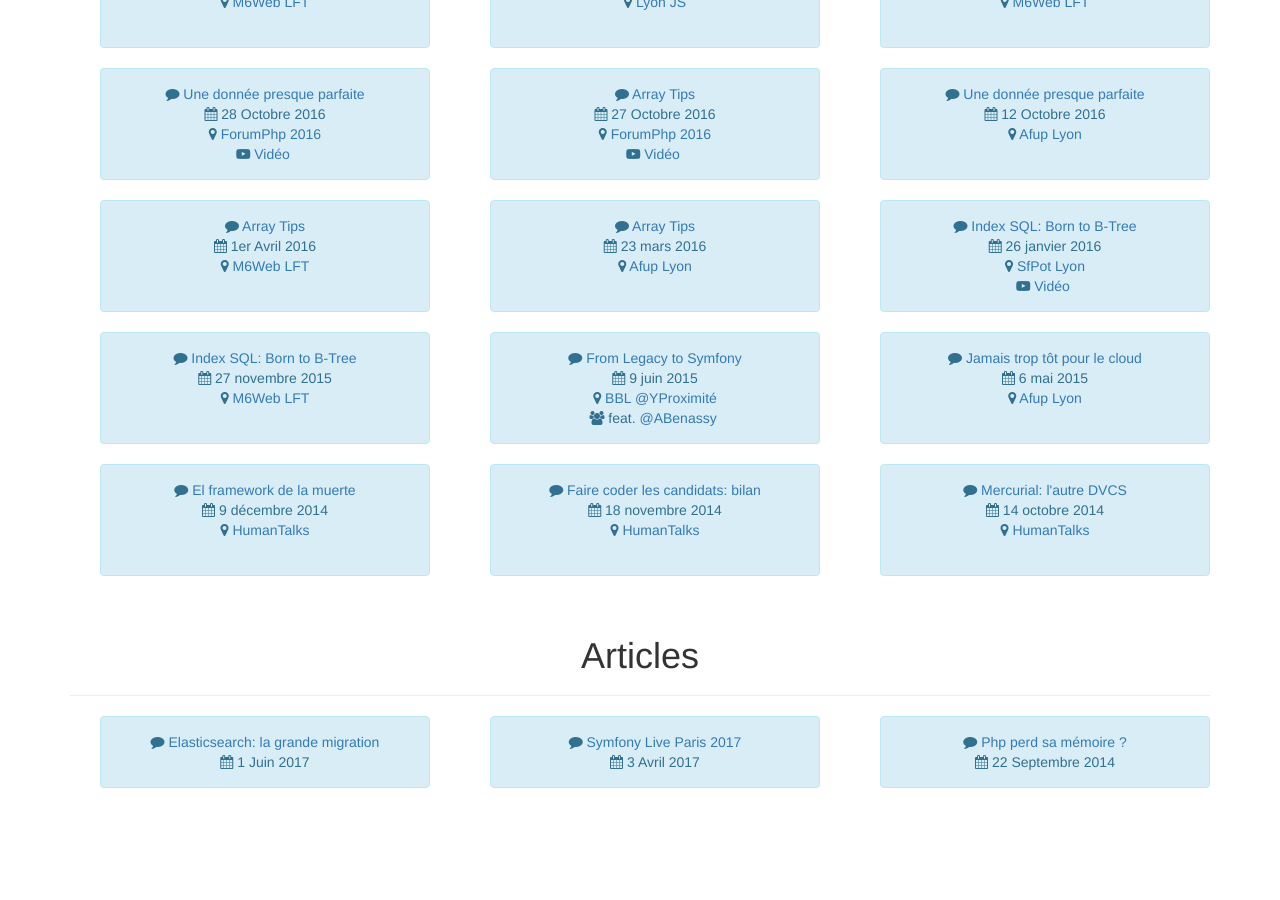
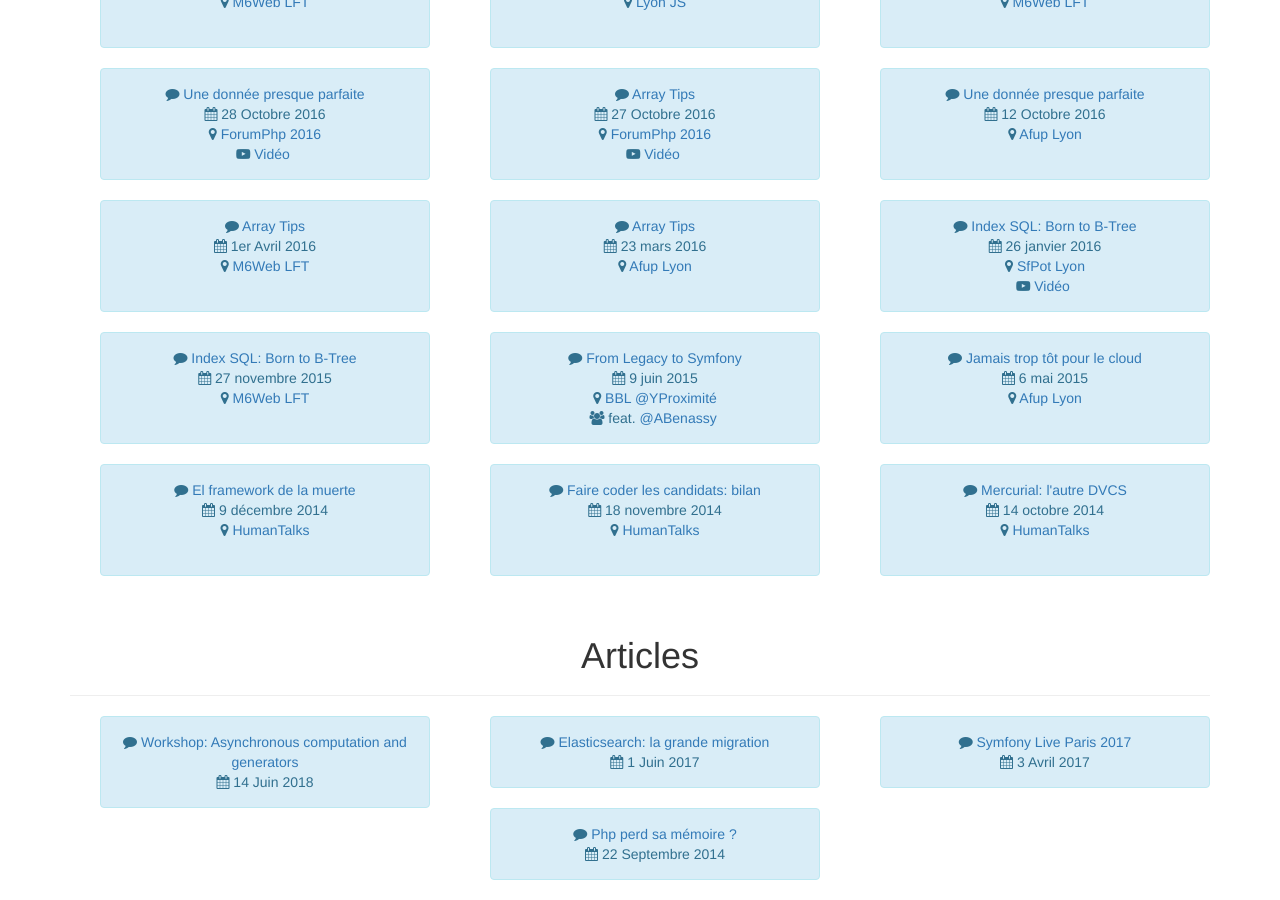
Before and after one commit to b-viguier/b-viguier.github.io, a Jekyll site: the page built from index.html, in a window 1280 px wide and 900 px high, scrolled down 874 px. Built offline with Jekyll 4.4.1, drawn with Linux system fonts in a browser that asks for light colours; nearby versions of some CDN libraries; before the commit the page ends 1682 px from its top, so only the background shows below that.

Commit message:
Added Async workshop

```diff
--- a/_data/articles.yml
+++ b/_data/articles.yml
@@ -1,3 +1,7 @@
+-
+    title: "Workshop: Asynchronous computation and generators"
+    url: https://b-viguier.github.io/Afup-Workshop-Async/
+    date: 14 Juin 2018
 -
     title: "Elasticsearch: la grande migration"
     url: http://tech.m6web.fr/migration-elasticsearch/
```
